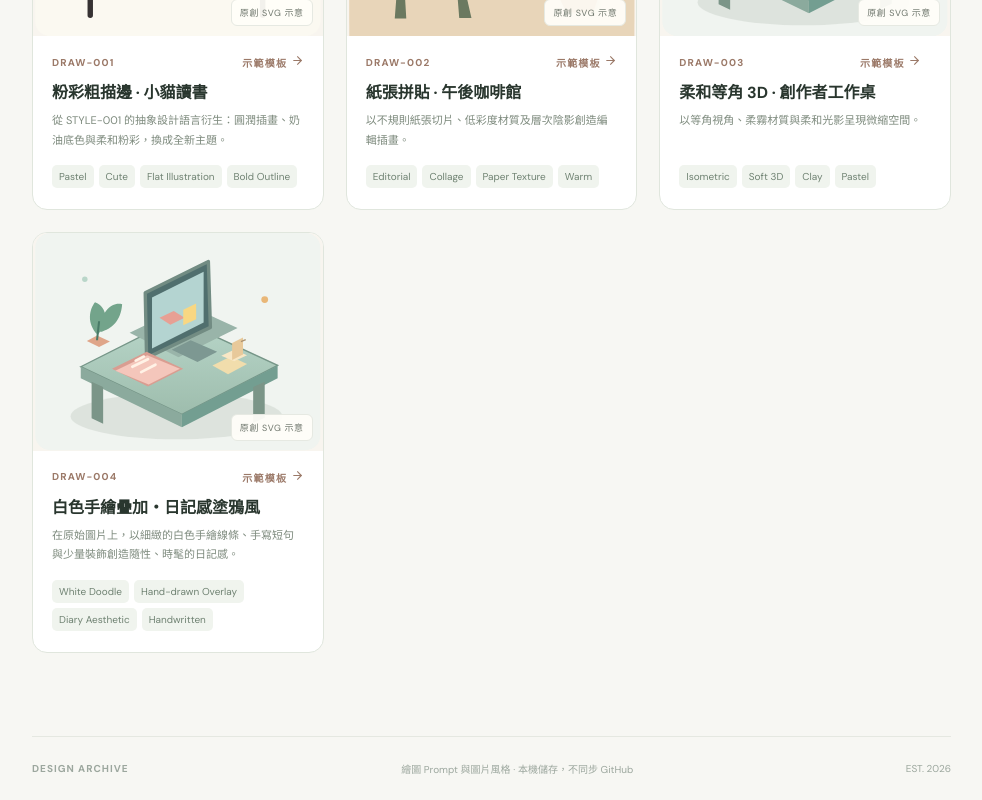
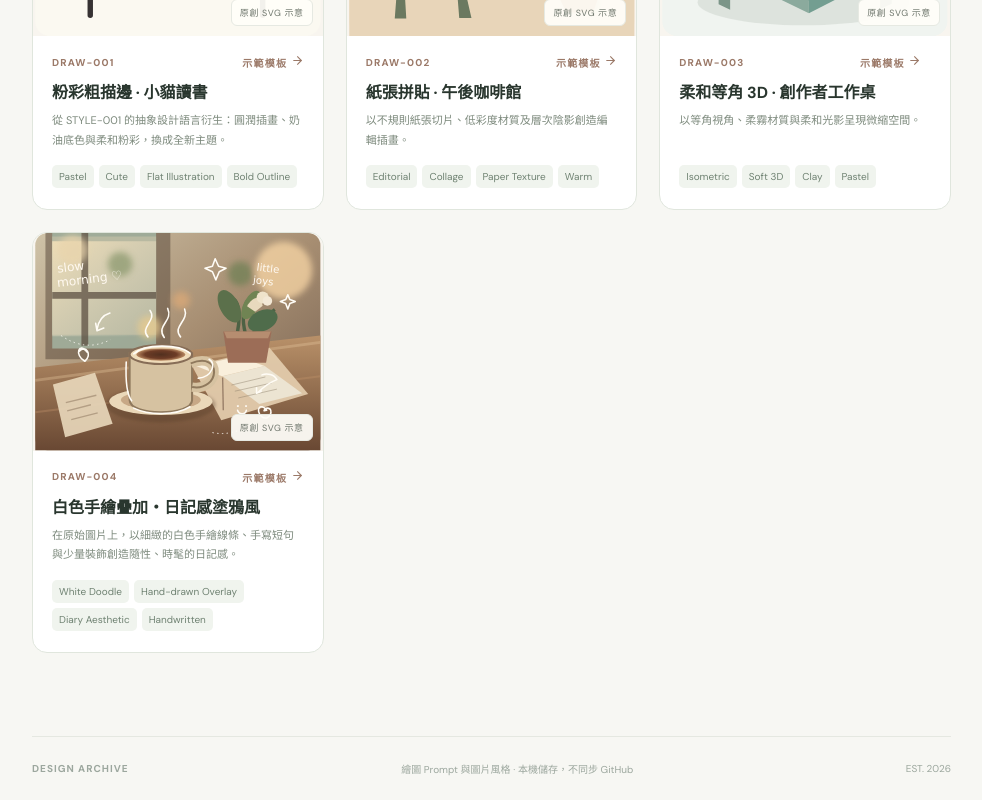
Before and after one commit to christinekao/frontend-design-library, a Next.js app: page /prompts in a window 1280 px wide. Shown: the part 832-1632 px from the top of the page, without its empty margins (273-1255 px from the left). Built offline with nearby package versions, Linux system fonts and the light colour scheme.

Commit message:
Draw white-handwritten-doodle visual preview for DRAW-004 prompt

```diff
--- a/src/components/illustrations/IllustrationPreview.tsx
+++ b/src/components/illustrations/IllustrationPreview.tsx
@@ -6,6 +6,63 @@ import type { IllustrationPreview as PreviewKey } from "@/data/illustration-prom
 export function IllustrationPreview({ type, image, title }: { type: PreviewKey; image?: string; title: string }) {
   if (image) return <img className="ill-preview-image" src={image} alt={`${title}：使用者儲存的圖片成品`} />;
   if (type === "uploaded") return <div className="ill-preview-missing"><span>＋</span> 尚未上傳繪圖成果</div>;
+  if (type === "white-doodle") return <svg className="ill-preview-art" viewBox="0 0 420 320" role="img" aria-label="白色細線手繪疊加效果示意：暖色咖啡桌、白色蒸氣、愛心、箭頭和手寫短句">
+    <defs>
+      <linearGradient id="d004-wall" x1="0" y1="0" x2="1" y2="1"><stop stopColor="#CFC3A8"/><stop offset=".5" stopColor="#A78E72"/><stop offset="1" stopColor="#725D4E"/></linearGradient>
+      <linearGradient id="d004-light" x1="0" y1="0" x2=".9" y2="1"><stop stopColor="#FFE8BD" stopOpacity=".75"/><stop offset="1" stopColor="#F2E4CF" stopOpacity=".04"/></linearGradient>
+      <linearGradient id="d004-table" x1="0" y1="0" x2="0" y2="1"><stop stopColor="#B99169"/><stop offset="1" stopColor="#694833"/></linearGradient>
+      <radialGradient id="d004-coffee"><stop stopColor="#52301F"/><stop offset=".65" stopColor="#6D3C26"/><stop offset="1" stopColor="#B78760"/></radialGradient>
+      <filter id="d004-soft"><feGaussianBlur stdDeviation="5"/></filter>
+      <filter id="d004-smaller"><feGaussianBlur stdDeviation="2"/></filter>
+    </defs>
+    <rect width="420" height="320" rx="18" fill="url(#d004-wall)"/>
+    <path d="M15 0h184v186H15Z" fill="#604F40" opacity=".55"/>
+    <path d="M25 0h153v170H25Z" fill="#A4B4A2" opacity=".85"/>
+    <path d="M25 5h153v145H25Z" fill="#B8B9A1"/>
+    <path d="M25 12h153v140H25Z" fill="url(#d004-light)"/>
+    <path d="M73 0v166M25 92h153" stroke="#5C4F42" strokeWidth="10" opacity=".74"/>
+    <g filter="url(#d004-soft)" opacity=".75"><circle cx="55" cy="25" r="22" fill="#E9D4AC"/><circle cx="125" cy="46" r="18" fill="#8D9A70"/><circle cx="168" cy="139" r="17" fill="#E8CB8E"/><circle cx="366" cy="55" r="42" fill="#F9D7A6"/><circle cx="302" cy="60" r="18" fill="#6F8055"/><circle cx="215" cy="99" r="13" fill="#DBA977"/></g>
+    <path d="M0 198 420 151v169H0Z" fill="url(#d004-table)"/>
+    <path d="M0 217 420 161" stroke="#E6C79E" strokeWidth="4" opacity=".35"/>
+    <path d="M0 264 420 211" stroke="#C3946B" strokeWidth="3" opacity=".35"/>
+    <path d="M231 196 345 169 402 237 274 276Z" fill="#E2CBAB" opacity=".95"/>
+    <path d="M237 196 299 182 338 196 275 211Z" fill="#F9EFDC" />
+    <path d="M276 211 338 196 393 236 330 252Z" fill="#ECE4D2"/>
+    <path d="M276 213 277 261" stroke="#987E68" strokeWidth="2"/>
+    <path d="M289 224 339 212M294 233 348 221M299 243 356 230" stroke="#8A7D68" strokeWidth="1.3" opacity=".5"/>
+    <ellipse cx="185" cy="253" rx="81" ry="26" fill="#442D1D" opacity=".28" filter="url(#d004-smaller)"/>
+    <ellipse cx="185" cy="248" rx="76" ry="20" fill="#EAD8B9"/>
+    <ellipse cx="185" cy="246" rx="59" ry="14" fill="#C7A886"/>
+    <path d="M139 177h92v69c0 24-92 24-92 0Z" fill="#D6C2A1" stroke="#8F795D" strokeWidth="3"/>
+    <path d="M229 192c48-19 43 42 2 35" fill="none" stroke="#D6C2A1" strokeWidth="14"/>
+    <path d="M229 192c48-19 43 42 2 35" fill="none" stroke="#8F795D" strokeWidth="3"/>
+    <ellipse cx="185" cy="179" rx="46" ry="14" fill="#EFDBB9" stroke="#876D57" strokeWidth="3"/>
+    <ellipse cx="185" cy="179" rx="36" ry="9" fill="url(#d004-coffee)"/>
+    <path d="M298 145c6-32-1-45-6-48M310 150c-7-26-3-44 5-53M321 148c12-24 26-31 32-35" stroke="#4D6144" strokeWidth="5" fill="none"/>
+    <ellipse cx="286" cy="108" rx="14" ry="26" transform="rotate(-28 286 108)" fill="#5B704B"/>
+    <ellipse cx="318" cy="106" rx="11" ry="23" transform="rotate(28 318 106)" fill="#708453"/>
+    <ellipse cx="335" cy="129" rx="15" ry="23" transform="rotate(66 335 129)" fill="#4F6C4B"/>
+    <path d="M277 145h71l-8 46h-56Z" fill="#9C6D57"/>
+    <path d="M278 145h69l-4 10h-61Z" fill="#B68D70"/>
+    <path d="M312 108c5-9 12-14 20-12l3 11-11 9z" fill="#E8D9BD"/>
+    <circle cx="335" cy="95" r="9" fill="#EFE3CB"/><circle cx="342" cy="100" r="7" fill="#F3E8D6"/>
+    <path d="M26 223 88 206 114 281 44 301Z" fill="#E9D9BC" opacity=".9"/>
+    <path d="M45 250 90 239M47 262l35-9M53 275l39-10" stroke="#7E6750" strokeWidth="2" opacity=".45"/>
+    <g stroke="#FFFCF6" strokeWidth="2.3" strokeLinecap="round" strokeLinejoin="round" fill="none">
+      <path d="M145 178c16-15 66-15 83-1M134 190c-1 23 0 47 8 57M145 258c23 11 62 11 83-2M240 214c21-2 27-22 16-28"/>
+      <path d="M166 153c-13-14 14-24 3-39M190 154c-13-18 14-24 5-43M214 153c-13-15 13-24 6-41"/>
+      <path d="M110 118c-10 3-17 12-19 24M89 133l2 11 10-4"/>
+      <path d="M334 209c7-3 18-1 22 7-11 4-21 12-28 19M333 233l-7 3 0-8"/>
+      <path d="M265 38l5 11 11 3-10 5-5 12-5-12-11-5 11-3z"/>
+      <path d="M372 91l3 7 8 3-8 3-3 8-3-8-8-3 8-3z"/>
+      <path d="M77 176c-13-17-20 4-4 13 12-10 1-25-8-15"/>
+      <path d="M341 261c-10-12-17 0-8 9 12 10 20-12 9-12-2 0-4 1-5 4z"/>
+      <path d="M298 261c2 7 12 7 13 0M298 255h1M310 255h1"/>
+    </g>
+    <g fill="#FFF9F0" fontFamily="'Comic Sans MS','Bradley Hand',cursive" fontSize="18" transform="rotate(-7 70 55)"><text x="33" y="54">slow</text><text x="30" y="75">morning ♡</text></g>
+    <g fill="#FFFAF3" fontFamily="'Comic Sans MS','Bradley Hand',cursive" fontSize="15" transform="rotate(7 332 53)"><text x="326" y="56">little</text><text x="323" y="75">joys</text></g>
+    <g stroke="#FFFDF7" strokeWidth="1.4" strokeDasharray="2 5" fill="none" opacity=".94"><path d="M38 151q36 25 73 6"/><path d="M261 294q28 6 58-13"/></g>
+  </svg>;
   if (type === "pastel-cat") return <svg className="ill-preview-art" viewBox="0 0 420 320" role="img" aria-label="原創插畫示意：奶油色小貓在陽光下讀書，深灰描邊與柔和粉彩">
     <rect width="420" height="320" rx="22" fill="#FBF9F1"/>
     <rect x="270" y="34" width="105" height="133" rx="38" fill="#B9D8E9" stroke="#363233" strokeWidth="4"/>
```
